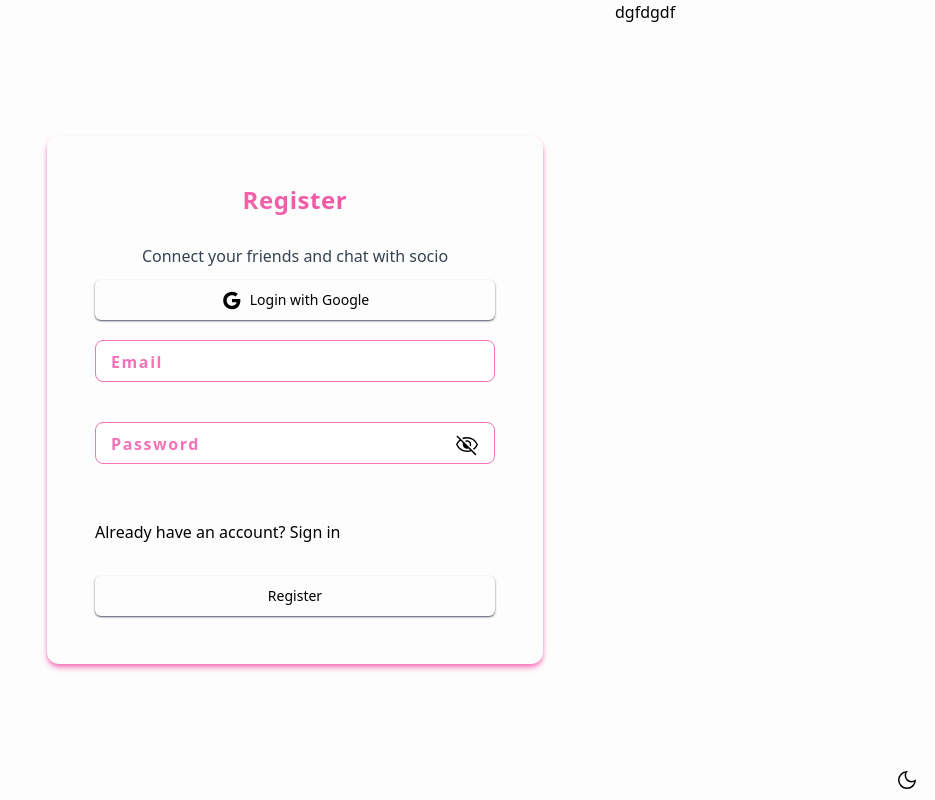
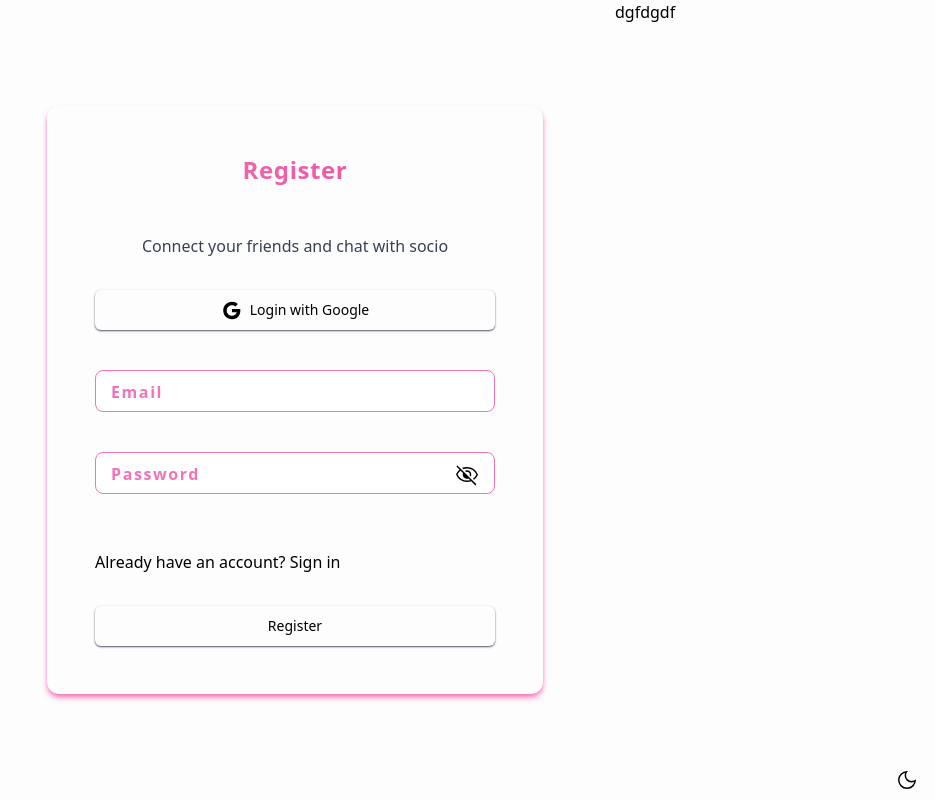
Before and after one commit to gorkemkaramolla/socio, a Next.js app: page /register in a window 1280 px wide. Shown: the whole page, without its empty margins (345-1280 px from the left). Built offline with nearby package versions, Linux system fonts and the light colour scheme.

Commit message:
Just gap changed

```diff
--- a/src/components/Login/Login.tsx
+++ b/src/components/Login/Login.tsx
@@ -88,7 +88,7 @@ const RegisterPage: React.FC<Props> = () => {
   return (
     <div className='justify-center p-12   flex flex-col  h-screen items-center'>
       <div className='gap-3 flex flex-col md:p-12   p-5 shadow-md shadow-pink-400   rounded-xl'>
-        <div className='flex flex-col gap-3'>
+        <div className='flex flex-col gap-8'>
           <Heading size={'md'} align={'center'} variant={'pink'} heading='h1'>
             Login
           </Heading>
--- a/src/components/Login/Register.tsx
+++ b/src/components/Login/Register.tsx
@@ -86,7 +86,7 @@ const RegisterPage: React.FC<Props> = () => {
   return (
     <div className='justify-center p-12   flex flex-col  h-screen items-center'>
       <div className='gap-3 flex flex-col md:p-12   p-5 shadow-md shadow-pink-400   rounded-xl'>
-        <div className='flex flex-col gap-3'>
+        <div className='flex flex-col gap-8'>
           <Heading size={'md'} align={'center'} variant={'pink'} heading='h1'>
             Register
           </Heading>
@@ -98,7 +98,7 @@ const RegisterPage: React.FC<Props> = () => {
             <p className=' pt-[0.5px]'> Login with Google</p>
           </Button>
           <form
-            className='flex relative flex-col gap-8 w-[300px] md:w-[400px]'
+            className='flex relative flex-col gap-8 w-[350px] md:w-[400px]'
             onSubmit={formik.handleSubmit}
           >
             <div className='flex group  transition-all flex-col'>
```
